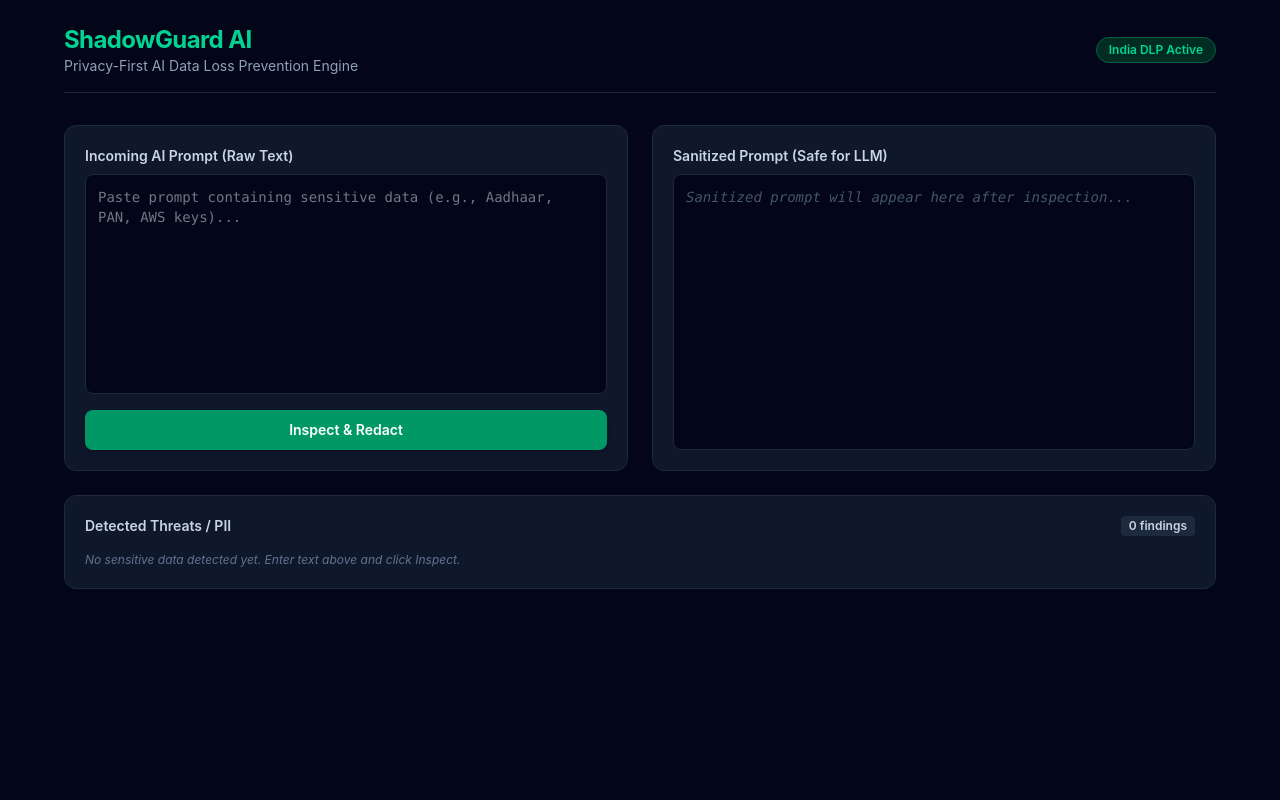
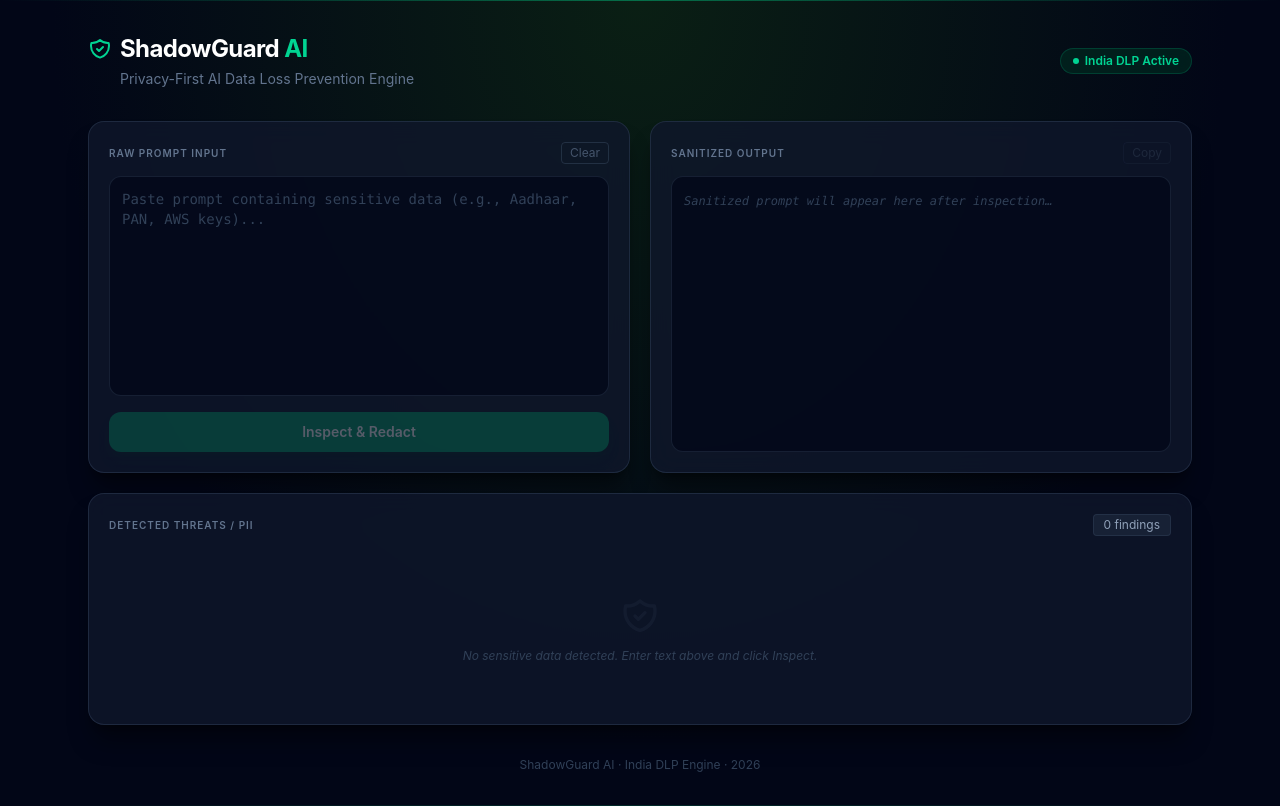
Before and after one commit to lkishan2008-bit/shadowguard-ai, a React (Vite) app: page / in a window 1280 px wide. Built offline with nearby package versions, Linux system fonts and the light colour scheme.

Commit message:
Upgrade dashboard theme with glassmorphism, inline badges, and quick copy actions

```diff
--- a/src/App.tsx
+++ b/src/App.tsx
@@ -2,10 +2,70 @@ import { useState } from 'react';
 import { sanitizePrompt } from './redaction/redactor';
 import type { DetectionResult } from './detection/india-rules';
 
+// ─── Category → severity lookup for inline pill colouring ───────────────────
+const CATEGORY_SEVERITY: Record<string, DetectionResult['severity']> = {
+  AWS_ACCESS_KEY: 'CRITICAL',
+  AADHAAR_NUMBER: 'HIGH',
+  PAN_NUMBER: 'HIGH',
+  GSTIN: 'MEDIUM',
+  PHONE_NUMBER: 'MEDIUM',
+  EMAIL_ADDRESS: 'LOW',
+};
+
+const SEVERITY_PILL_CLASS: Record<DetectionResult['severity'], string> = {
+  CRITICAL: 'bg-red-950 text-red-400 border-red-700/70',
+  HIGH: 'bg-orange-950 text-orange-400 border-orange-700/70',
+  MEDIUM: 'bg-yellow-950 text-yellow-400 border-yellow-700/70',
+  LOW: 'bg-cyan-950 text-cyan-400 border-cyan-700/70',
+};
+
+const SEVERITY_BADGE_CLASS: Record<DetectionResult['severity'], string> = {
+  CRITICAL: 'bg-red-900/40 text-red-300 border-red-700/60',
+  HIGH: 'bg-orange-900/40 text-orange-300 border-orange-700/60',
+  MEDIUM: 'bg-yellow-900/40 text-yellow-300 border-yellow-700/60',
+  LOW: 'bg-cyan-900/40 text-cyan-300 border-cyan-700/60',
+};
+
+// ─── Parse sanitized text into text runs + styled pill badges ────────────────
+function renderSanitizedOutput(text: string) {
+  const parts = text.split(/(\[REDACTED_[A-Z_]+\])/g);
+  return parts.map((part, i) => {
+    const m = part.match(/^\[REDACTED_([A-Z_]+)\]$/);
+    if (m) {
+      const severity = CATEGORY_SEVERITY[m[1]] ?? 'LOW';
+      return (
+        <span
+          key={i}
+          className={`inline-flex items-center px-1.5 py-0.5 rounded border font-mono text-xs mx-0.5 align-middle ${SEVERITY_PILL_CLASS[severity]}`}
+        >
+          {part}
+        </span>
+      );
+    }
+    return <span key={i}>{part}</span>;
+  });
+}
+
+// ─── Shield icon ─────────────────────────────────────────────────────────────
+function ShieldIcon({ className }: { className?: string }) {
+  return (
+    <svg className={className} fill="none" stroke="currentColor" viewBox="0 0 24 24">
+      <path
+        strokeLinecap="round"
+        strokeLinejoin="round"
+        strokeWidth={2}
+        d="M9 12l2 2 4-4m5.618-4.016A11.955 11.955 0 0112 2.944a11.955 11.955 0 01-8.618 3.04A12.02 12.02 0 003 9c0 5.591 3.824 10.29 9 11.622 5.176-1.332 9-6.03 9-11.622 0-1.042-.133-2.052-.382-3.016z"
+      />
+    </svg>
+  );
+}
+
+// ─── App ──────────────────────────────────────────────────────────────────────
 export default function App() {
   const [inputPrompt, setInputPrompt] = useState<string>('');
   const [sanitizedOutput, setSanitizedOutput] = useState<string>('');
   const [findings, setFindings] = useState<DetectionResult[]>([]);
+  const [copied, setCopied] = useState(false);
 
   const handleScan = () => {
     const { sanitizedText, detections } = sanitizePrompt(inputPrompt);
@@ -13,109 +73,188 @@ export default function App() {
     setFindings(detections);
   };
 
-  const getSeverityBadge = (severity: string) => {
-    switch (severity) {
-      case 'CRITICAL':
-        return 'bg-red-900/60 text-red-300 border-red-700';
-      case 'HIGH':
-        return 'bg-orange-900/60 text-orange-300 border-orange-700';
-      case 'MEDIUM':
-        return 'bg-yellow-900/60 text-yellow-300 border-yellow-700';
-      default:
-        return 'bg-blue-900/60 text-blue-300 border-blue-700';
-    }
+  const handleCopy = async () => {
+    if (!sanitizedOutput) return;
+    await navigator.clipboard.writeText(sanitizedOutput);
+    setCopied(true);
+    setTimeout(() => setCopied(false), 2000);
   };
 
+  const handleClear = () => {
+    setInputPrompt('');
+    setSanitizedOutput('');
+    setFindings([]);
+  };
+
+  const criticalCount = findings.filter((f) => f.severity === 'CRITICAL').length;
+
   return (
-    <div className="min-h-screen bg-slate-950 text-slate-100 p-6 font-sans">
-      <header className="max-w-6xl mx-auto mb-8 border-b border-slate-800 pb-4 flex justify-between items-center">
+    <div
+      className="min-h-screen text-slate-100 font-sans"
+      style={{ background: 'radial-gradient(ellipse at top, #0a1f14 0%, #020617 65%)' }}
+    >
+      {/* Top neon rule */}
+      <div className="h-px w-full bg-gradient-to-r from-transparent via-emerald-500/50 to-transparent" />
+
+      <div className="max-w-6xl mx-auto px-6 py-8">
+
+        {/* ── Header ── */}
+        <header className="mb-8 flex flex-wrap justify-between items-center gap-4">
           <div>
-          <h1 className="text-2xl font-bold tracking-tight text-emerald-400">
-            ShadowGuard AI
+            <div className="flex items-center gap-2 mb-1">
+              <ShieldIcon className="w-6 h-6 text-emerald-400" />
+              <h1 className="text-2xl font-bold tracking-tight text-white">
+                ShadowGuard <span className="text-emerald-400">AI</span>
               </h1>
-          <p className="text-sm text-slate-400">
+            </div>
+            <p className="text-sm text-slate-500 pl-8">
               Privacy-First AI Data Loss Prevention Engine
             </p>
           </div>
-        <span className="px-3 py-1 bg-emerald-950 text-emerald-400 border border-emerald-800 rounded-full text-xs font-semibold">
+
+          <div className="flex items-center gap-3">
+            {criticalCount > 0 && (
+              <span className="flex items-center gap-1.5 px-3 py-1 bg-red-950/60 text-red-400 border border-red-700/50 rounded-full text-xs font-semibold backdrop-blur-sm">
+                <span className="w-1.5 h-1.5 rounded-full bg-red-400 animate-pulse" />
+                {criticalCount} CRITICAL
+              </span>
+            )}
+            <span className="flex items-center gap-1.5 px-3 py-1 bg-emerald-950/60 text-emerald-400 border border-emerald-800/50 rounded-full text-xs font-semibold backdrop-blur-sm">
+              <span className="w-1.5 h-1.5 rounded-full bg-emerald-400" />
               India DLP Active
             </span>
+          </div>
         </header>
 
-      <main className="max-w-6xl mx-auto grid grid-cols-1 md:grid-cols-2 gap-6">
-        {/* Input Column */}
-        <div className="bg-slate-900 border border-slate-800 rounded-xl p-5 flex flex-col">
-          <label className="text-sm font-semibold text-slate-300 mb-2">
-            Incoming AI Prompt (Raw Text)
+        {/* ── Two-column panels ── */}
+        <main className="grid grid-cols-1 md:grid-cols-2 gap-5">
+
+          {/* Input Panel */}
+          <div className="bg-slate-900/80 backdrop-blur-md border border-slate-700/50 rounded-2xl p-5 flex flex-col shadow-xl shadow-black/40 hover:border-slate-600/60 transition-colors duration-300">
+            <div className="flex items-center justify-between mb-3">
+              <label className="text-[10px] font-semibold text-slate-500 uppercase tracking-widest">
+                Raw Prompt Input
               </label>
+              <button
+                id="clear-btn"
+                onClick={handleClear}
+                className="text-xs text-slate-600 hover:text-slate-300 transition-colors px-2 py-0.5 rounded border border-slate-700/60 hover:border-slate-500"
+              >
+                Clear
+              </button>
+            </div>
+
             <textarea
-            className="w-full flex-grow bg-slate-950 border border-slate-800 rounded-lg p-3 text-slate-200 text-sm focus:outline-none focus:border-emerald-500 font-mono resize-none min-h-[220px]"
+              id="raw-prompt-input"
+              className="w-full flex-grow bg-slate-950/70 border border-slate-700/40 rounded-xl p-3 text-slate-200 text-sm focus:outline-none focus:border-emerald-500/50 font-mono resize-none min-h-[220px] placeholder-slate-700 transition-all duration-200"
               placeholder="Paste prompt containing sensitive data (e.g., Aadhaar, PAN, AWS keys)..."
               value={inputPrompt}
               onChange={(e) => setInputPrompt(e.target.value)}
             />
+
             <button
+              id="scan-btn"
               onClick={handleScan}
-            className="mt-4 w-full bg-emerald-600 hover:bg-emerald-500 text-white font-semibold py-2.5 rounded-lg transition-colors text-sm shadow-md"
+              disabled={!inputPrompt.trim()}
+              className="mt-4 w-full bg-emerald-600 hover:bg-emerald-500 disabled:opacity-30 disabled:cursor-not-allowed text-white font-semibold py-2.5 rounded-xl transition-all duration-200 text-sm shadow-lg shadow-emerald-950/50 hover:shadow-emerald-900/60"
             >
-            Inspect & Redact
+              Inspect &amp; Redact
             </button>
           </div>
 
-        {/* Output Column */}
-        <div className="bg-slate-900 border border-slate-800 rounded-xl p-5 flex flex-col">
-          <label className="text-sm font-semibold text-slate-300 mb-2">
-            Sanitized Prompt (Safe for LLM)
+          {/* Output Panel */}
+          <div className="bg-slate-900/80 backdrop-blur-md border border-slate-700/50 rounded-2xl p-5 flex flex-col shadow-xl shadow-black/40 hover:border-slate-600/60 transition-colors duration-300">
+            <div className="flex items-center justify-between mb-3">
+              <label className="text-[10px] font-semibold text-slate-500 uppercase tracking-widest">
+                Sanitized Output
               </label>
-          <div className="w-full flex-grow bg-slate-950 border border-slate-800 rounded-lg p-3 text-emerald-300 text-sm font-mono overflow-auto min-h-[220px]">
-            {sanitizedOutput || (
-              <span className="text-slate-600 italic">
-                Sanitized prompt will appear here after inspection...
+              <button
+                id="copy-btn"
+                onClick={handleCopy}
+                disabled={!sanitizedOutput}
+                className="text-xs text-slate-600 hover:text-emerald-400 disabled:opacity-30 disabled:cursor-not-allowed transition-colors px-2 py-0.5 rounded border border-slate-700/60 hover:border-emerald-700/50"
+              >
+                {copied ? '✓ Copied' : 'Copy'}
+              </button>
+            </div>
+
+            <div
+              id="sanitized-output"
+              className="w-full flex-grow bg-slate-950/70 border border-slate-700/40 rounded-xl p-3 text-sm font-mono overflow-auto min-h-[220px] leading-relaxed"
+            >
+              {sanitizedOutput ? (
+                <span className="text-slate-300 whitespace-pre-wrap break-words">
+                  {renderSanitizedOutput(sanitizedOutput)}
+                </span>
+              ) : (
+                <span className="text-slate-700 italic text-xs">
+                  Sanitized prompt will appear here after inspection…
                 </span>
               )}
             </div>
           </div>
 
-        {/* Findings Panel */}
-        <div className="md:col-span-2 bg-slate-900 border border-slate-800 rounded-xl p-5">
-          <h2 className="text-sm font-semibold text-slate-300 mb-4 flex items-center justify-between">
-            <span>Detected Threats / PII</span>
-            <span className="bg-slate-800 text-slate-300 px-2 py-0.5 rounded text-xs">
+          {/* ── Findings Table ── */}
+          <div className="md:col-span-2 bg-slate-900/80 backdrop-blur-md border border-slate-700/50 rounded-2xl p-5 shadow-xl shadow-black/40">
+            <div className="flex items-center justify-between mb-5">
+              <h2 className="text-[10px] font-semibold text-slate-500 uppercase tracking-widest">
+                Detected Threats / PII
+              </h2>
+              <div className="flex items-center gap-3">
+                {findings.some((f) => f.severity === 'CRITICAL' || f.severity === 'HIGH') && (
+                  <span className="flex items-center gap-1.5 text-red-400 text-xs">
+                    <span className="w-1.5 h-1.5 rounded-full bg-red-400 animate-pulse" />
+                    Active threats
+                  </span>
+                )}
+                <span className="bg-slate-800/70 text-slate-400 border border-slate-700/50 px-2.5 py-0.5 rounded text-xs">
                   {findings.length} findings
                 </span>
-          </h2>
+              </div>
+            </div>
 
             {findings.length === 0 ? (
-            <p className="text-xs text-slate-500 italic">
-              No sensitive data detected yet. Enter text above and click Inspect.
+              <div className="flex flex-col items-center justify-center py-10 text-slate-700">
+                <ShieldIcon className="w-10 h-10 mb-3 opacity-20" />
+                <p className="text-xs italic">
+                  No sensitive data detected. Enter text above and click Inspect.
                 </p>
+              </div>
             ) : (
               <div className="overflow-x-auto">
                 <table className="w-full text-left text-xs text-slate-300">
-                <thead className="bg-slate-950 text-slate-400 border-b border-slate-800">
-                  <tr>
-                    <th className="p-2">Category</th>
-                    <th className="p-2">Severity</th>
-                    <th className="p-2">Matched Text</th>
+                  <thead>
+                    <tr className="text-[10px] font-semibold text-slate-600 uppercase tracking-widest border-b border-slate-800/60">
+                      <th className="pb-2.5 px-3">Category</th>
+                      <th className="pb-2.5 px-3">Severity</th>
+                      <th className="pb-2.5 px-3">Matched Value</th>
+                      <th className="pb-2.5 px-3 text-right">Offset</th>
                     </tr>
                   </thead>
-                <tbody className="divide-y divide-slate-800">
+                  <tbody>
                     {findings.map((item, idx) => (
-                    <tr key={idx} className="hover:bg-slate-950/50">
-                      <td className="p-2 font-mono text-emerald-400">
+                      <tr
+                        key={idx}
+                        className="border-b border-slate-800/40 hover:bg-slate-800/25 transition-colors duration-150"
+                      >
+                        <td className="py-3 px-3 font-mono text-emerald-400">
                           {item.category}
                         </td>
-                      <td className="p-2">
+                        <td className="py-3 px-3">
                           <span
-                          className={`px-2 py-0.5 rounded border text-[10px] font-bold ${getSeverityBadge(
-                            item.severity
-                          )}`}
+                            className={`inline-flex items-center gap-1.5 px-2 py-0.5 rounded border text-[10px] font-bold ${SEVERITY_BADGE_CLASS[item.severity]}`}
                           >
+                            {(item.severity === 'CRITICAL' || item.severity === 'HIGH') && (
+                              <span className="w-1.5 h-1.5 rounded-full bg-current animate-pulse" />
+                            )}
                             {item.severity}
                           </span>
                         </td>
-                      <td className="p-2 font-mono text-slate-300">
+                        <td className="py-3 px-3 font-mono text-slate-300">
                           {item.match}
+                        </td>
+                        <td className="py-3 px-3 text-right font-mono text-slate-600 text-[10px]">
+                          {item.start}–{item.end}
                         </td>
                       </tr>
                     ))}
@@ -125,6 +264,15 @@ export default function App() {
             )}
           </div>
         </main>
+
+        {/* ── Footer ── */}
+        <footer className="mt-8 text-center text-slate-700 text-xs">
+          ShadowGuard AI &middot; India DLP Engine &middot; {new Date().getFullYear()}
+        </footer>
+      </div>
+
+      {/* Bottom neon rule */}
+      <div className="h-px w-full bg-gradient-to-r from-transparent via-emerald-500/20 to-transparent" />
     </div>
   );
 }
```
Lines whose indentation alone changed are shown as unchanged.
